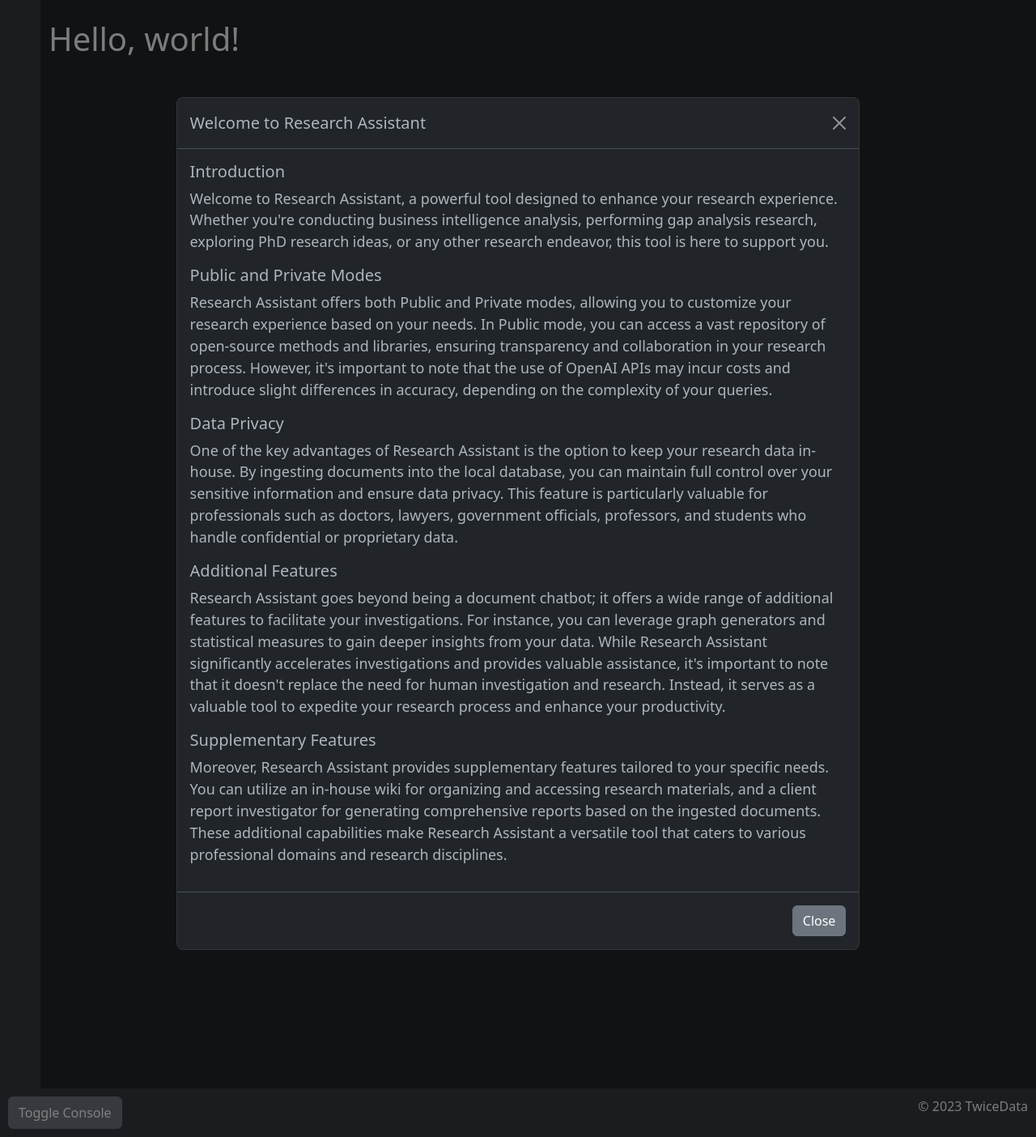
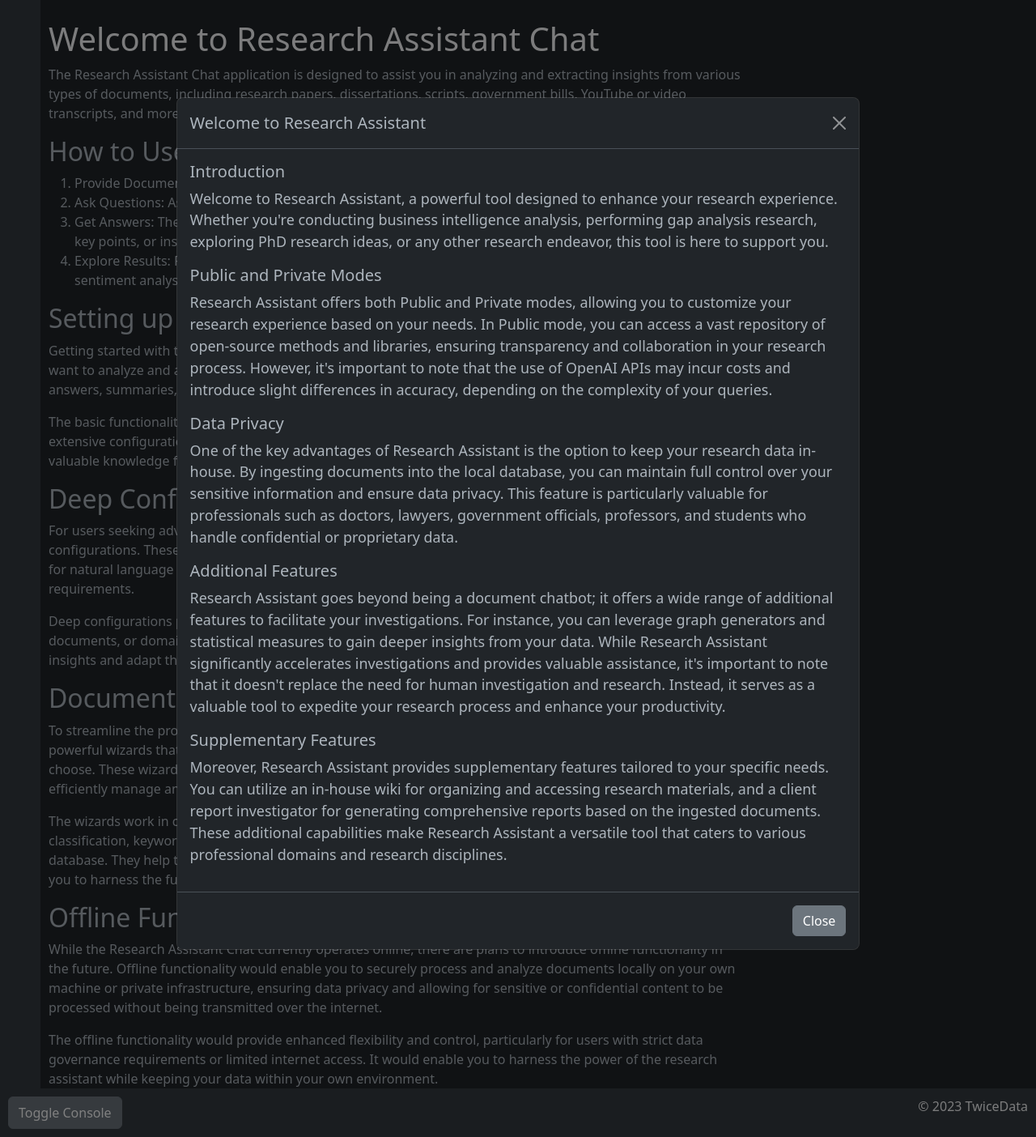
Before and after one commit to gyasis/Research_Assistant, a Flask app: page / in a window 1280 px wide. Shown: the part 56-1460 px from the top of the page at 81% size. Run offline with Flask 3, Linux system fonts and the light colour scheme; some libraries are stand-ins or nearby versions.

Commit message:
hohousekeeping, main chat works, frontend needs cleanup

```diff
--- a/app.py
+++ b/app.py
@@ -19,11 +19,13 @@ from pathlib import Path
 import os
 import sqlite3
 import pickle
+from scripts.file_uploader import upload_files
+from scripts.web_scraper import scrape_webpage_text
 
+# Import the API-Key from the config file
+from config import API_KEY
 
-# Set your API key
-# REMEMBER TO REMOVE THIS CODE AND SET AND ENVIRONMENT VARIABLE
-os.environ["OPENAI_API_KEY"] = "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"
+os.environ["OPENAI_API_KEY"] = API_KEY
  # %%
 app = Flask(__name__)
 socketio = SocketIO(app, async_mode='eventlet')
@@ -111,7 +113,7 @@ template = """
 
 
 #This should always be the default step regardless of resuming session or starting a new one
-parent_directory = os.path.join(os.getcwd(), '..')
+parent_directory = os.path.join(os.getcwd())
 data_folder = os.path.join(parent_directory, 'data')
 file_folder = os.path.join(parent_directory, 'uploads')
 embeddings = OpenAIEmbeddings()
@@ -122,7 +124,7 @@ retriever = vectordb.as_retriever()
 
 @app.route('/')
 def home():
-    directories = ['../data/multiple']  # replace with your actual directories
+    directories = ['data/multiple']  # replace with your actual directories
     files_exist = any(os.listdir(dir) for dir in directories if os.path.isdir(dir))
     if files_exist:
         app.logger.info('Files exist in the directories.')
@@ -202,5 +204,21 @@ def download_transcript_route():
     return jsonify({'transcript': transcript})
 
 
+@app.route('/upload', methods=['POST'])
+def upload_route():
+    result = upload_files(request, app.config['UPLOAD_FOLDER'])
+    return result
+
+
+@app.route('/scrape', methods=['POST'])
+def scrape_route():
+    url = request.json.get('url')  # Assuming you're sending the URL as JSON
+    if not url:
+        return 'No URL provided.', 400
+
+    page_text = scrape_webpage_text(url)
+    return page_text
+
+
 if __name__ == '__main__':
     socketio.run(app, debug=True, port=5051)
--- a/research_standalone.py
+++ b/research_standalone.py
@@ -15,9 +15,10 @@ from datetime import datetime
 # %%
 from langchain.chains.question_answering import load_qa_chain
 # %%
-# Set your API key
-os.environ["OPENAI_API_KEY"] = "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"
+# Import the API-Key from the config file
+from config import API_KEY
 
+os.environ["OPENAI_API_KEY"] = API_KEY
 # %%
 data_folder = os.path.join(os.getcwd(), 'data')
 file_folder = os.path.join(os.getcwd(), 'uploads')
@@ -56,7 +57,6 @@ llm = OpenAI()
 from langchain.chains import RetrievalQAWithSourcesChain
 chain = RetrievalQAWithSourcesChain.from_chain_type(OpenAI(temperature=0), chain_type="map_reduce", retriever=retriever)
 # %%
-chain({"question": "What is the effect of cannaboids on psychiatric symptoms"}, return_only_outputs=True)
 
 
 
--- a/templates/main_content.html
+++ b/templates/main_content.html
@@ -1,6 +1,62 @@
 <!-- templates/main_content.html -->
 <div class="content">
-    <h1 class="text-light">Hello, world!</h1>
+  <h1 class="text-light">Welcome to Research Assistant Chat</h1>
+  <p>
+      The Research Assistant Chat application is designed to assist you in analyzing and extracting insights from various types of documents, including research papers, dissertations, scripts, government bills, YouTube or video transcripts, and more.
+  </p>
+  <h2>How to Use:</h2>
+  <ol>
+      <li>Provide Documents: Upload or enter the text of the document(s) you want to analyze.</li>
+      <li>Ask Questions: Ask questions or provide specific queries about the document(s) to gain insights.</li>
+      <li>Get Answers: The Research Assistant will process the information and provide relevant answers, summaries, key points, or insights.</li>
+      <li>Explore Results: Review and explore the generated results, which may include extracted information, sentiment analysis, topic modeling, or other analysis outputs.</li>
+  </ol>
+  <h2>Setting up the Basic Functionality</h2>
+  <p>
+      Getting started with the Research Assistant Chat is easy. Simply upload or enter the text of the documents you want to analyze and ask your questions. The system will process the information and provide you with insightful answers, summaries, key points, or other relevant outputs.
+  </p>
+  <p>
+      The basic functionality allows you to quickly access analysis and insights from your documents without requiring extensive configuration or setup. It provides an efficient way to interact with the research assistant and gain valuable knowledge from your text-based content.
+  </p>
+  <h2>Deep Configurations</h2>
+  <p>
+      For users seeking advanced customization and fine-tuning, the Research Assistant Chat also offers deep configurations. These configurations allow you to specify specific analysis techniques, customize the models used for natural language processing, define the scope of the analysis, and tailor the output format to your requirements.
+  </p>
+  <p>
+      Deep configurations provide a comprehensive suite of options for users who have specific needs, specialized documents, or domain-specific requirements. This level of customization empowers users to extract deeper insights and adapt the research assistant's behavior to their unique use cases.
+  </p>
+  <h2>Document Database Wizards</h2>
+  <p>
+      To streamline the process of working with large collections of documents, the Research Assistant Chat includes powerful wizards that activate scripts to find, upload, and create a database based on the type of documents you choose. These wizards automate the task of collecting, organizing, and indexing your documents, allowing you to efficiently manage and access your entire document repository.
+  </p>
+  <p>
+      The wizards work in conjunction with the research assistant, utilizing advanced techniques such as document classification, keyword extraction, and metadata analysis to intelligently process and structure your document database. They help to facilitate comprehensive searches, contextual analysis, and cross-referencing, enabling you to harness the full potential of your document collection.
+  </p>
+  <h2>Offline Functionality</h2>
+  <p>
+      While the Research Assistant Chat currently operates online, there are plans to introduce offline functionality in the future. Offline functionality would enable you to securely process and analyze documents locally on your own machine or private infrastructure, ensuring data privacy and allowing for sensitive or confidential content to be processed without being transmitted over the internet.
+  </p>
+  <p>
+      The offline functionality would provide enhanced flexibility and control, particularly for users with strict data governance requirements or limited internet access. It would enable you to harness the power of the research assistant while keeping your data within your own environment.
+    </p>
+    <p>
+    Stay tuned for updates on the availability and implementation of the offline functionality, as it will further expand the capabilities and versatility of the Research Assistant Chat.
+    </p>
+    <h2>Supported Document Formats:</h2>
+    <ul>
+    <li>Text files (e.g., .txt)</li>
+    <li>PDF files (text extraction may vary)</li>
+    <li>Word documents (e.g., .doc, .docx)</li>
+    </ul>
+    <h2>Disclaimer:</h2>
+    <p>
+    Please note that the Research Assistant Chat is an AI-based system and should be used for informational purposes only. The accuracy and completeness of the analysis may vary depending on the quality and content of the provided documents.
+    </p>
+    <p>
+    Start exploring the power of Research Assistant Chat by uploading or entering your documents and engaging in meaningful conversations to extract valuable insights.
+    </p>
+
+
   <div id="myModal" class="modal">
     <div class="modal-content">
       <span class="close">&times;</span>
```
Also changed, not shown: README.md, dump/my_database.db (added), 14 other files. Lines whose indentation alone changed are shown as unchanged.
